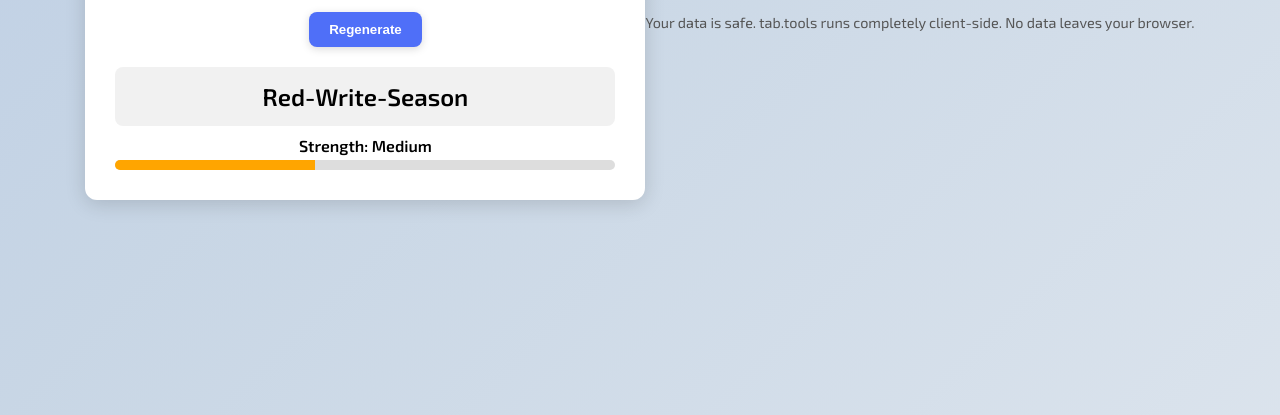
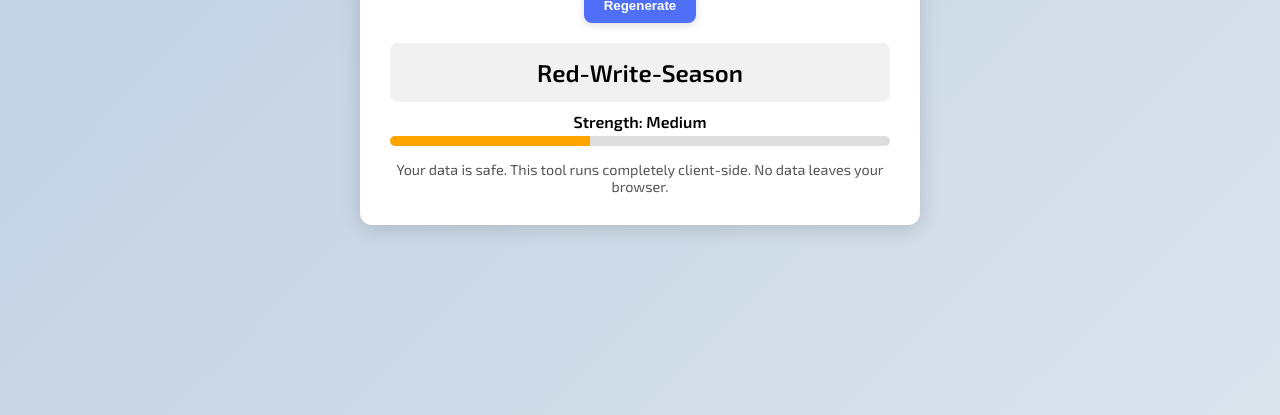
Before and after one commit to sudeepjames/PasswordGenerator, a plain HTML site: page index.html in a window 1280 px wide. Shown: the part 385-800 px from the top of the page. Drawn offline with Linux system fonts and the light colour scheme.

Commit message:
Update index.html

```diff
--- a/index.html
+++ b/index.html
@@ -125,11 +125,12 @@
     <div class="strength-bar-container">
         <div class="strength-bar" id="strengthBar"></div>
     </div>
+    <div style="text-align:center; margin-top:15px; font-size:0.9rem; color:#555;">
+    Your data is safe. This tool runs completely client-side. No data leaves your browser.
+</div>
 </div>
 <!-- Safety notice -->
-<div style="text-align:center; margin-top:15px; font-size:0.9rem; color:#555;">
-    Your data is safe. tab.tools runs completely client-side. No data leaves your browser.
-</div>
+
 <script>
 const wordList = [
 "ability","accept","across","action","address","admit","adult","affect","again","against",
```
